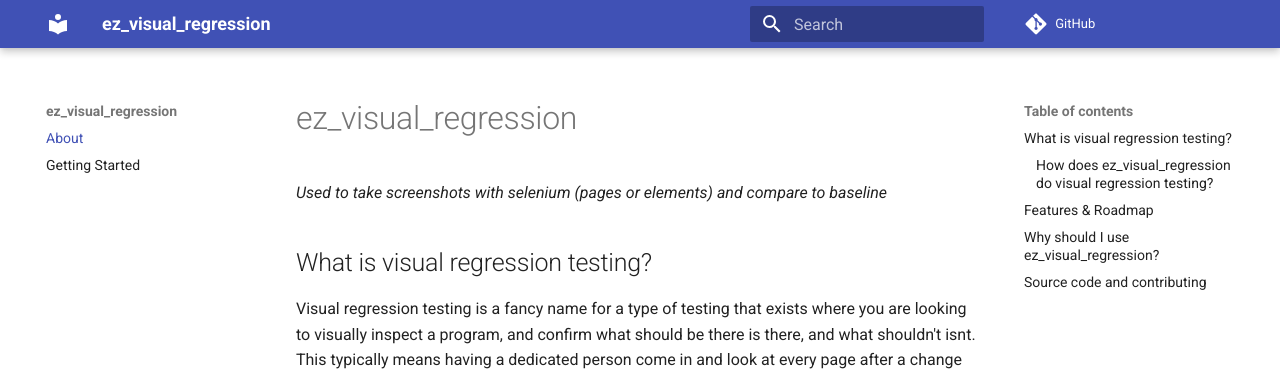
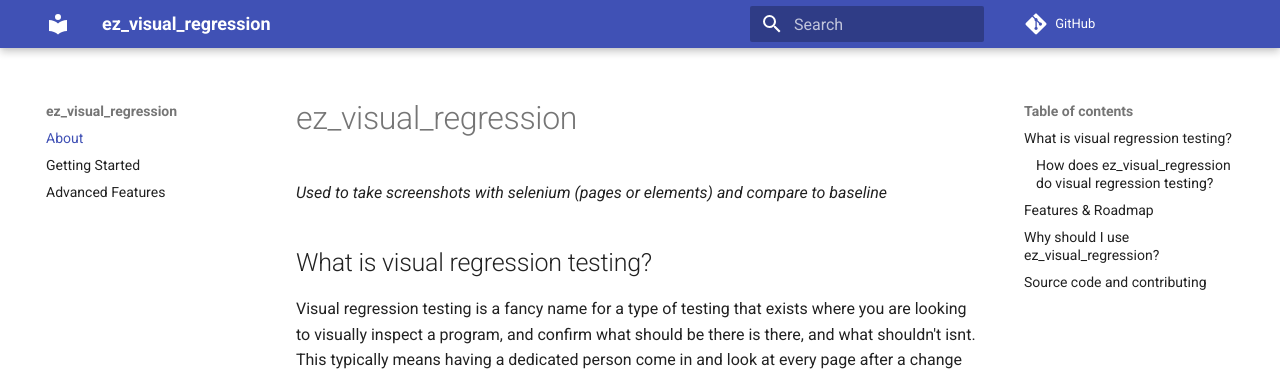
Before and after one commit to Descent098/ez-visual-regression, an MkDocs documentation site: the page built from docs/index.md, in a window 1280 px wide. Shown: the top 376 px of the page. Built offline with MkDocs 1.6.1 and Material for MkDocs 9.7.7, drawn with Linux system fonts in a browser that asks for light colours; comment, search, counter and statistics services are not loaded.

Commit message:
fixed docs

```diff
--- a/mkdocs.yml
+++ b/mkdocs.yml
@@ -3,11 +3,12 @@ site_name: ez_visual_regression
 nav:
     - About: index.md
     - Getting Started: getting_started.md
+    - Advanced Features: advanced_features.md
 
 theme:
   name: material
 
-repo_url: https://github.com/Descent098/ez-visual-regression
+repo_url: https://github.com/Descent098/ez_visual_regression
 
 
 site_description: Used to take screenshots with selenium (pages or elements) and compare to baseline
```
